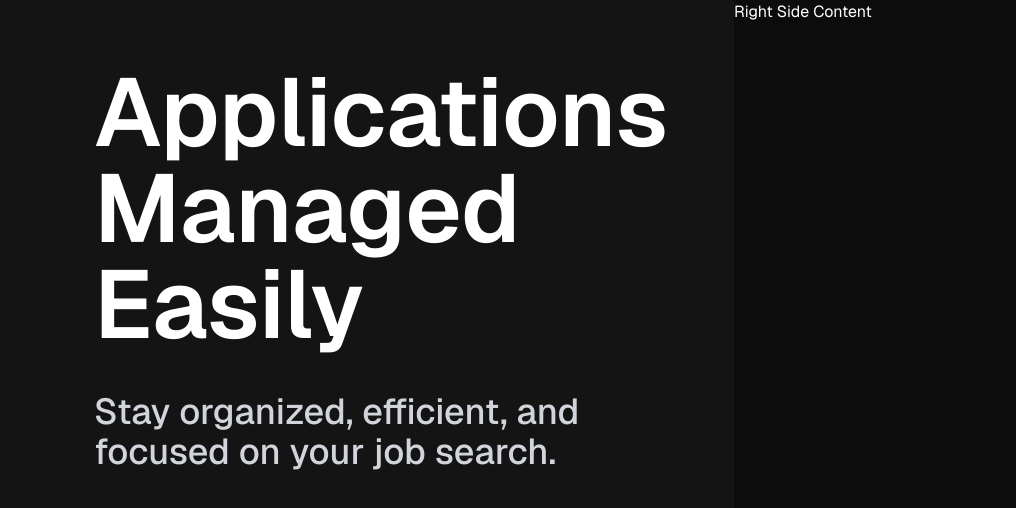
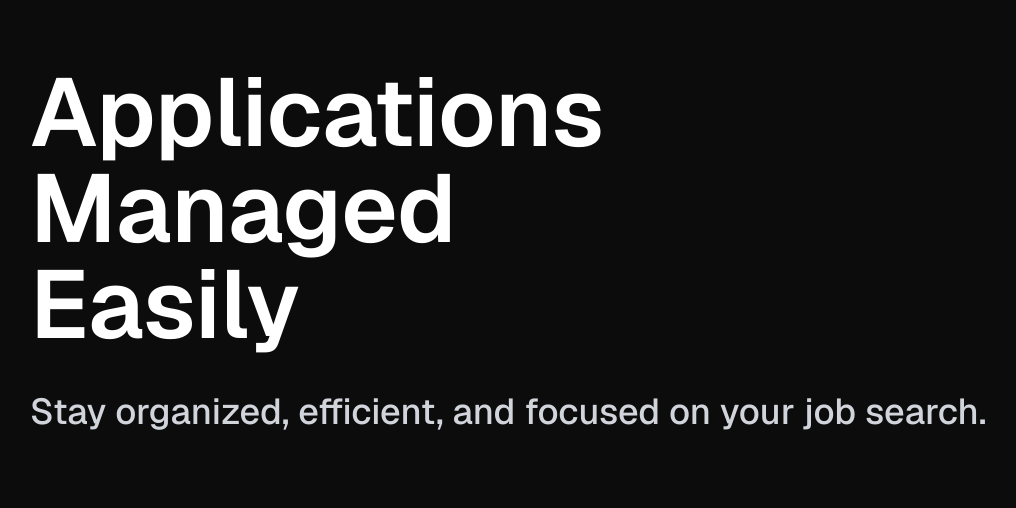
Before and after one commit to krishabbashyal/Apptive, a Next.js app in the folder client/: page / in a window 1280 px wide. Shown: the top 508 px of the page, without its empty margins (34-1050 px from the left). Built offline with nearby package versions, Linux system fonts and the light colour scheme.

Commit message:
Simplified the landing page layout

```diff
--- a/client/src/app/page.tsx
+++ b/client/src/app/page.tsx
@@ -2,10 +2,7 @@ import React from "react";
 
 const LandingPage = () => {
   return (
-    <div>
-      <div className="flex h-[calc(100vh-6rem)] w-full flex-col bg-foreground md:flex-row">
-        <div className="md:w-3/5">
-          <div className="mx-4 md:mx-32">
+    <div className="mx-16">
       <div className="mt-10 md:mt-16">
         <h1 className="text-5xl font-semibold md:text-6xl lg:text-8xl">
           Applications
@@ -17,19 +14,12 @@ const LandingPage = () => {
           Easily
         </h1>
       </div>
-
       <div>
         <p className="mt-4 text-3xl font-medium text-gray-300 md:mt-10 md:text-4xl">
           Stay organized, efficient, and focused on your job search.
         </p>
       </div>
     </div>
-        </div>
-        <div className="mt-8 bg-background md:mt-0 md:w-2/5">
-          Right Side Content
-        </div>
-      </div>
-    </div>
   );
 };
 export default LandingPage;
```
Lines whose indentation alone changed are shown as unchanged.
